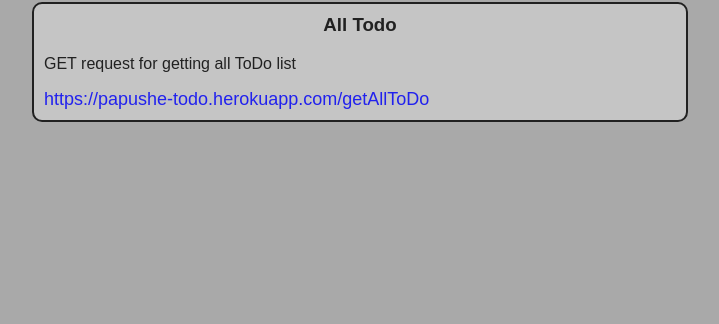
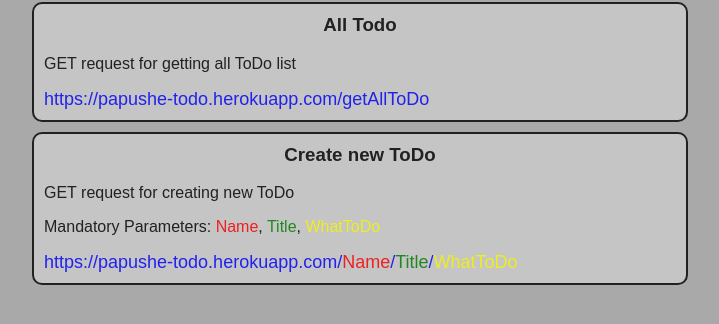
Before and after one commit to papushe/toDoWs, a website: page index.html in a window 1280 px wide. Shown: the part 78-402 px from the top of the page, without its empty margins (280-999 px from the left). Drawn offline with Linux system fonts and the light colour scheme; files that its build step writes are made by us from their sources.

Commit message:
first commit

```diff
--- a/index.html
+++ b/index.html
@@ -10,6 +10,12 @@
     <h3>All Todo</h3>
     <p>GET request for getting all ToDo list</p>
     <a target="_blank" href="https://papushe-todo.herokuapp.com/getAllToDo">https://papushe-todo.herokuapp.com/getAllToDo</a>
+</div>
+<div>
+    <h3>Create new ToDo</h3>
+    <p>GET request for creating new ToDo</p>
+    <p>Mandatory Parameters: <span class="red">Name</span>, <span class="green">Title</span>, <span class="yellow">WhatToDo</span></p>
+    <a href="#">https://papushe-todo.herokuapp.com/<span class="red">Name</span>/<span class="green">Title</span>/<span class="yellow">WhatToDo</span></a>
 </div>
 <!--<div>-->
     <!--<h3>All Magneto Mixes</h3>-->
```
